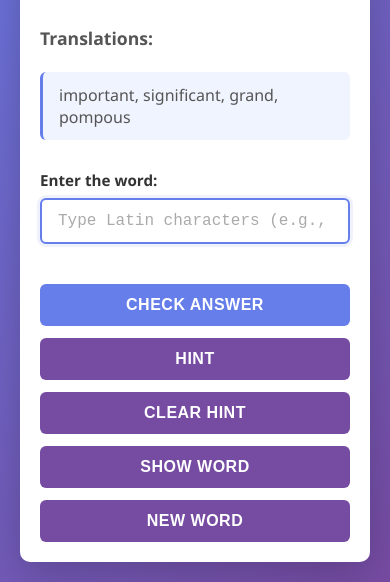
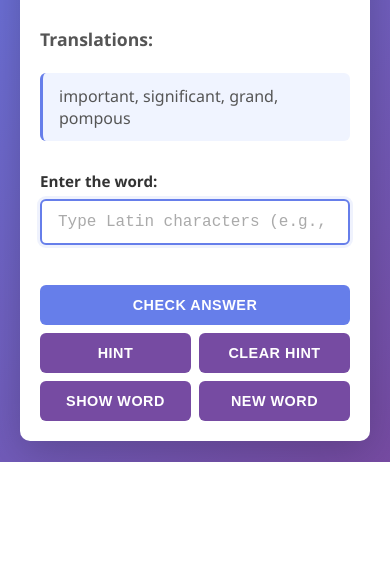
Before and after one commit to bananerino/yzk, a website: page index.html in a window 390 px wide. Shown: the part 382-964 px from the top of the page. After the commit the page ends 844 px from the top, so only its background shows below. Drawn offline with Linux system fonts and the light colour scheme.

Commit message:
change layout

```diff
--- a/index.html
+++ b/index.html
@@ -29,11 +29,6 @@
         <div class="translations-section">
           <h3>Translations:</h3>
           <ul class="translations" id="translations"></ul>
-        </div>
-
-        <div class="usage-section" id="usageSection" style="display: none">
-          <h3>Usage:</h3>
-          <p class="usage" id="usage"></p>
         </div>
 
         <form id="answerForm">
@@ -76,6 +71,11 @@
           </div>
         </form>
 
+        <div class="usage-section" id="usageSection" style="display: none">
+          <h3>Usage:</h3>
+          <p class="usage" id="usage"></p>
+        </div>
+
         <div class="feedback" id="feedback"></div>
       </div>
     </div>
--- a/style.css
+++ b/style.css
@@ -187,16 +187,16 @@ h3 {
 
 .button-group {
   display: flex;
-  gap: 12px;
+  gap: 8px;
   margin-top: 10px;
+  flex-wrap: wrap;
 }
 
 .btn {
-  flex: 1;
-  padding: 12px 24px;
+  padding: 12px 16px;
   border: none;
   border-radius: 6px;
-  font-size: 1em;
+  font-size: 0.9em;
   font-weight: 600;
   cursor: pointer;
   transition: all 0.3s ease;
@@ -289,11 +289,11 @@ h3 {
     font-size: 2.2em;
   }
 
-  .button-group {
-    flex-direction: column;
+  .btn-primary {
+    flex: 1 1 100%;
   }
 
-  .btn {
-    width: 100%;
+  .btn-secondary {
+    flex: 1 1 48%;
   }
 }
```
